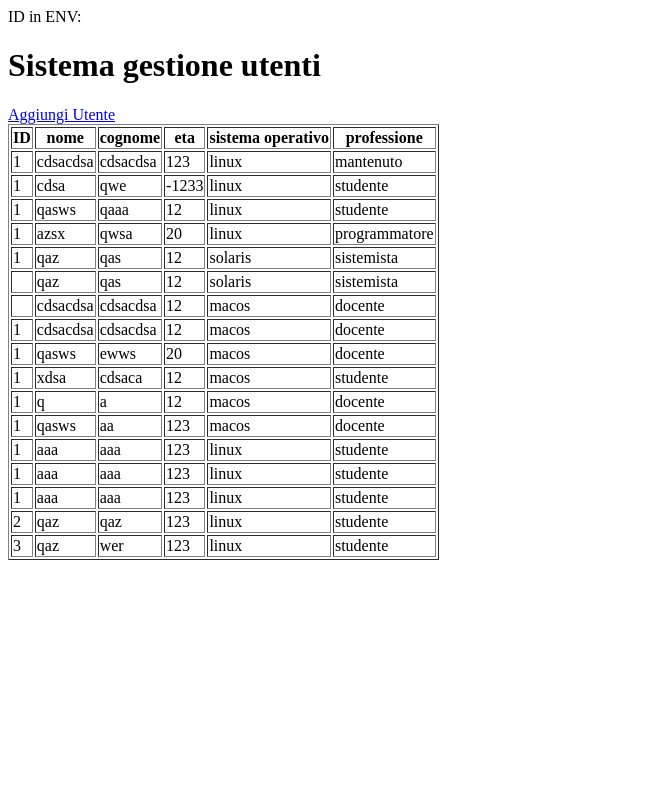
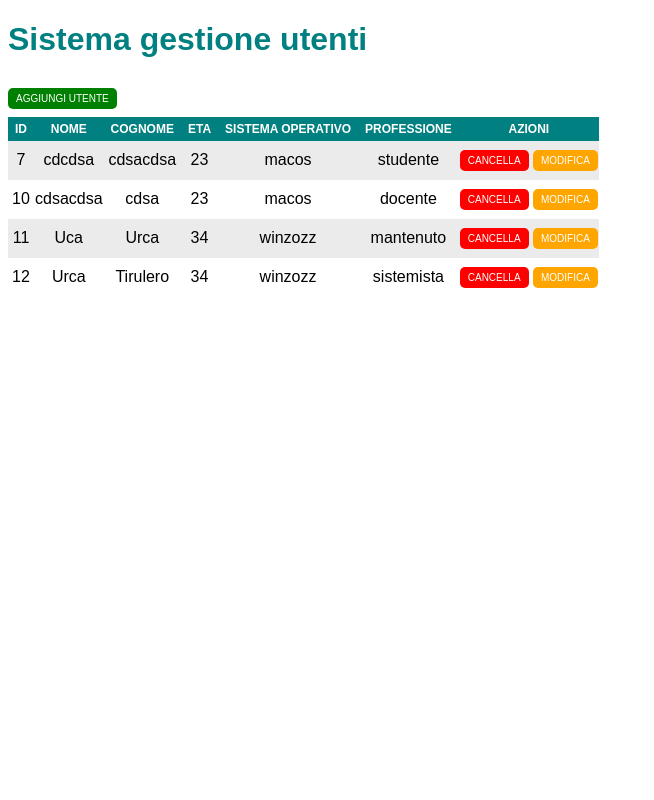
Before and after one commit to giacomoalbe/corsosysadmins, a PHP site: page / in a window 1280 px wide. Shown: the whole page, without its empty margins (0-654 px from the left). Run offline with PHP 8.4, Linux system fonts and the light colour scheme.

Commit message:
Eliminazione utente e creato stile

```diff
--- a/src/utenticrud/aggiungiutente.php
+++ b/src/utenticrud/aggiungiutente.php
@@ -3,6 +3,7 @@
 <head>
   <meta charset="UTF-8">
   <title>Aggiungi Utente</title>
+  <link rel="stylesheet" href="style.css">
 </head>
 <body>
   <h1>Aggiungi Utente</h1>
--- a/src/utenticrud/index.php
+++ b/src/utenticrud/index.php
@@ -1,4 +1,74 @@
 <?php
+  function salvaUtenti($utenti) {
+    // Scrive gli utenti sul file utenti.csv
+    $fileHandler = fopen("utenti.csv", "w");
+
+    $utentiStr = [];
+
+    foreach($utenti as $utente) {
+      $utentiStr[] = implode(",", $utente);
+    }
+
+    $fileContent = implode("\r", $utentiStr);
+
+    fwrite($fileHandler, $fileContent);
+
+    fclose($fileHandler);
+  }
+
+  function reloadList() {
+    // Post Request Get per evitare doppia form submission
+    header("Location: index.php");
+    exit();
+  }
+
+  // 0. Caricare gli utenti
+  $campi = [
+    "ID",
+    "nome",
+    "cognome",
+    "eta",
+    "sistema operativo",
+    "professione",
+  ];
+
+  $utenti = [];
+
+  $fileHandler = fopen("utenti.csv", "r");
+
+  while (!feof($fileHandler)) {
+    $stringaUtente = fgets($fileHandler);
+
+    if ($stringaUtente != "") {
+      $utenti[] = explode(",", $stringaUtente);
+    }
+  }
+
+  fclose($fileHandler);
+
+  // 1. Valutare la modalità
+  if (isset($_GET['mode'])) {
+    switch ($_GET['mode']) {
+      case 'canc':
+        $idDaCancellare = $_GET['ID'];
+
+        foreach($utenti as $indice => $utente) {
+          if ($utente[0] == $idDaCancellare) {
+            //scancella l'emento ke a indice $indice dendro $utenti.
+            unset($utenti[$indice]);
+            break;
+          }
+        }
+
+        salvaUtenti($utenti);
+
+        break;
+    }
+
+    reloadList();
+  }
+
+  // 2. [Eventualmente] Svolgere operazione
   if (isset($_POST['nome'])) {
     // C'è nuovo utente, aggiungilo!
     $nuovoUtente = [];
@@ -23,51 +93,26 @@
     fwrite($fileHandler, $nuovoUtenteStringa);
     fclose($fileHandler);
 
-    // Post Request Get per evitare doppia form submission
-    header("Location: " . $_SERVER['REQUEST_URI']);
-    exit();
+    reloadList();
   }
-
-  echo "ID in ENV: " . getenv("ID")  . "<br>";
-
-  $campi = [
-    "ID",
-    "nome",
-    "cognome",
-    "eta",
-    "sistema operativo",
-    "professione",
-  ];
-
-  $utenti = [];
-
-  $fileHandler = fopen("utenti.csv", "r");
-
-  while (!feof($fileHandler)) {
-    $stringaUtente = fgets($fileHandler);
-
-    if ($stringaUtente != "") {
-      $utenti[] = explode(",", $stringaUtente);
-    }
-  }
-
-  fclose($fileHandler);
 ?>
 <!DOCTYPE html>
 <html lang="en">
 <head>
   <meta charset="UTF-8">
   <title>Lista Utenti</title>
+  <link rel="stylesheet" href="style.css">
 </head>
 <body>
   <h1>Sistema gestione utenti</h1>
-  <a href="aggiungiutente.php">Aggiungi Utente</a>
-  <table border="1px">
+  <a class="green" href="aggiungiutente.php">Aggiungi Utente</a>
+  <table>
     <thead>
       <tr>
         <?php foreach($campi as $campo) { ?>
         <th><?=$campo?></th>
         <?php } ?>
+        <th>Azioni</th>
       </tr>
     </thead>
     <tbody>
@@ -76,6 +121,18 @@
         <?php foreach($campi as $indice => $campo) { ?>
         <td><?= $utente[$indice] ?></td>
         <?php } ?>
+        <td>
+          <a
+          class="red"
+          href="index.php?mode=canc&ID=<?=$utente[0]?>">
+            Cancella
+          </a>
+          <a
+          class="orange"
+          href="aggiungiutente.php?ID=<?=$utente[0]?>">
+            Modifica
+          </a>
+        </td>
       </tr>
       <?php } ?>
     </tbody>
--- /dev/null
+++ b/src/utenticrud/style.css
@@ -0,0 +1,58 @@
+* {
+  font-family: Arial, "sans-serif";
+}
+a {
+  margin: 8px 0;
+  color: white;
+  font-size: 10px;
+  text-decoration: none;
+  padding: 5px 8px;
+  display: inline-block;
+  text-align: center;
+  text-transform: uppercase;
+  background-color: grey;
+  border-radius: 5px;
+}
+
+a.orange {
+  background-color: orange;
+}
+
+a.green {
+  background-color: green;
+}
+
+a.red {
+  background-color: red;
+}
+
+h1 {
+  color: teal;
+  font-family: Arial "sans-serif";
+  font-weight: bold;
+}
+
+table {
+  border-collapse: collapse;
+  text-align: center;
+}
+
+table thead tr {
+  background-color: teal;
+  color: white;
+  font-weight: bold;
+  text-transform: uppercase;
+  font-size: 12px;
+}
+
+table tbody tr:nth-child(2n+1) {
+  background-color: #efefef;
+}
+
+table tbody tr:nth-child(2n+1) {
+  background-color: #ebebeb;
+}
+
+table thead th {
+  padding: 5px 7px;
+}
--- a/src/utenticrud/utenti.csv
+++ b/src/utenticrud/utenti.csv
@@ -1,17 +1,14 @@
-1,cdsacdsa,cdsacdsa,123,linux,mantenuto
-1,cdsa,qwe,-1233,linux,studente
-1,qasws,qaaa,12,linux,studente
-1,azsx,qwsa,20,linux,programmatore
-1,qaz,qas,12,solaris,sistemista
-,qaz,qas,12,solaris,sistemista
-,cdsacdsa,cdsacdsa,12,macos,docente
-1,cdsacdsa,cdsacdsa,12,macos,docente
-1,qasws,ewws,20,macos,docente
-1,xdsa,cdsaca,12,macos,studente
-1,q,a,12,macos,docente
-1,qasws,aa,123,macos,docente
-1,aaa,aaa,123,linux,studente
-1,aaa,aaa,123,linux,studente
-1,aaa,aaa,123,linux,studente
-2,qaz,qaz,123,linux,studente
-3,qaz,wer,123,linux,studente
+7,cdcdsa,cdsacdsa,23,macos,studente
+
+
+
+
+10,cdsacdsa,cdsa,23,macos,docente
+
+
+
+11,Uca,Urca,34,winzozz,mantenuto
+
+
+
+12,Urca,Tirulero,34,winzozz,sistemista
```
Also changed, not shown: 1 other file.
